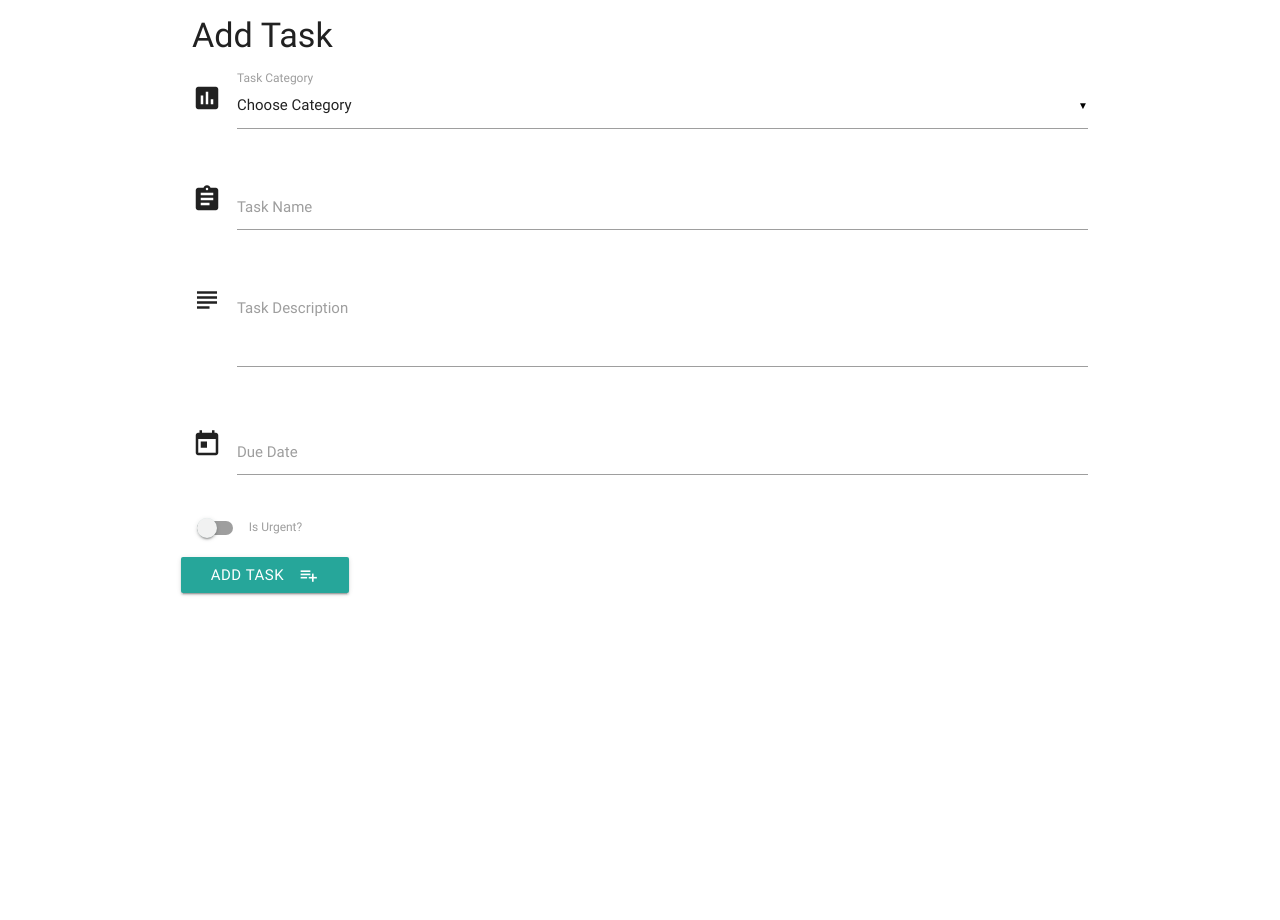
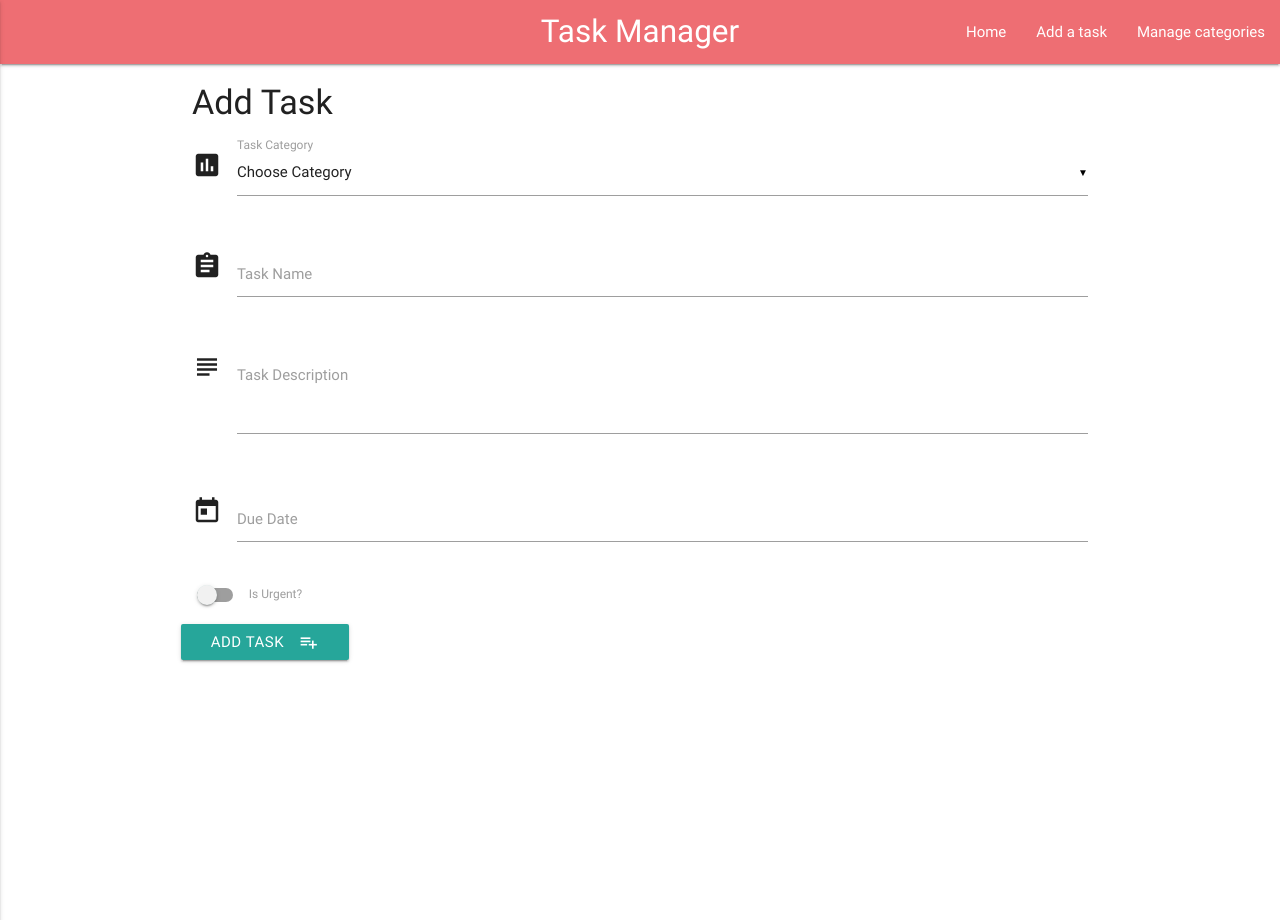
Before and after one commit to kevald1963/task_manager, a Flask app: page /add_task in a window 1280 px wide. Run offline with Flask 2, Linux system fonts and the light colour scheme; data that the repository does not hold is empty; some libraries are stand-ins or nearby versions.

Commit message:
Creation of navigation menu in base.html now completed and working.

```diff
--- a/templates/base.html
+++ b/templates/base.html
@@ -3,7 +3,6 @@
 <head>
 
     <meta charset="UTF-8">
-    <meta name="viewport" content="width={device-width}, initial-scale=1.0">
     <meta http-equiv="X-UA-Compatible" content="ie=edge">
     <title>Task Manager</title>
 
@@ -13,6 +12,29 @@
 
 </head>
 <body>
+    <header>
+    <div class="row">
+            <nav>
+            <div class="nav-wrapper">
+                <!-- Navigate to Home page if logo link activated. -->
+                <a href="{{ url_for('get_tasks') }}" class="brand-logo center">Task Manager</a>
+                <!-- Hamburger-style side-navigation menu -->
+                <a href="#" data-activates="mobile-demo" class="button-collapse"><i class="material-icons">menu</i></a>
+                <ul id="nav-mobile" class="right hide-on-med-and-down">
+                    <li><a href="{{ url_for('get_tasks') }}">Home</a></li>
+                    <li><a href="{{ url_for('add_task') }}">Add a task</a></li>
+                    <li><a href="{{ url_for('get_categories') }}">Manage categories</a></li>
+                </ul>
+                 <ul class="side-nav" id="mobile-demo">
+                    <li><a href="{{ url_for('get_tasks') }}">Home</a></li>
+                    <li><a href="{{ url_for('add_task') }}">Add a task</a></li>
+                    <li><a href="{{ url_for('get_categories') }}">Manage categories</a></li>
+                </ul>
+            </div>
+        </nav>
+    </div>
+    </header>
+
     <div class="container">
         {% block content %}
         {% endblock %}
@@ -25,6 +47,7 @@
         $(document).ready(function(){
             $('.collapsible').collapsible();
             $('select').material_select();
+            $(".button-collapse").sideNav();
         });
 
         $('.datepicker').pickadate({
@@ -37,11 +60,5 @@
         });
     </script>
 
-    <script>
-        document.getElementById("matfix").addEventListener("click", function(e) {
-        e.stopPropagation();
-        });
-    </script>
-
 </body>
 </html>
```
